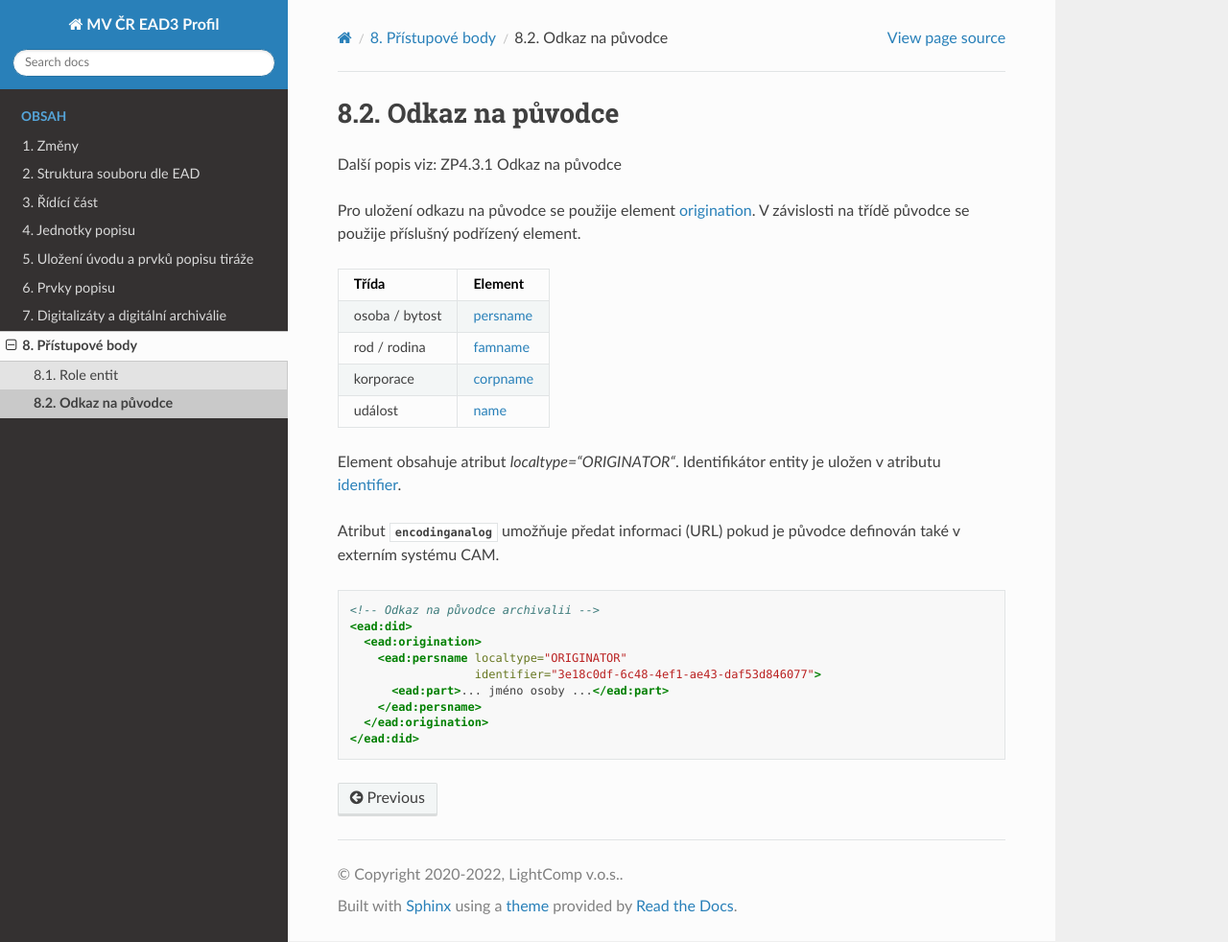
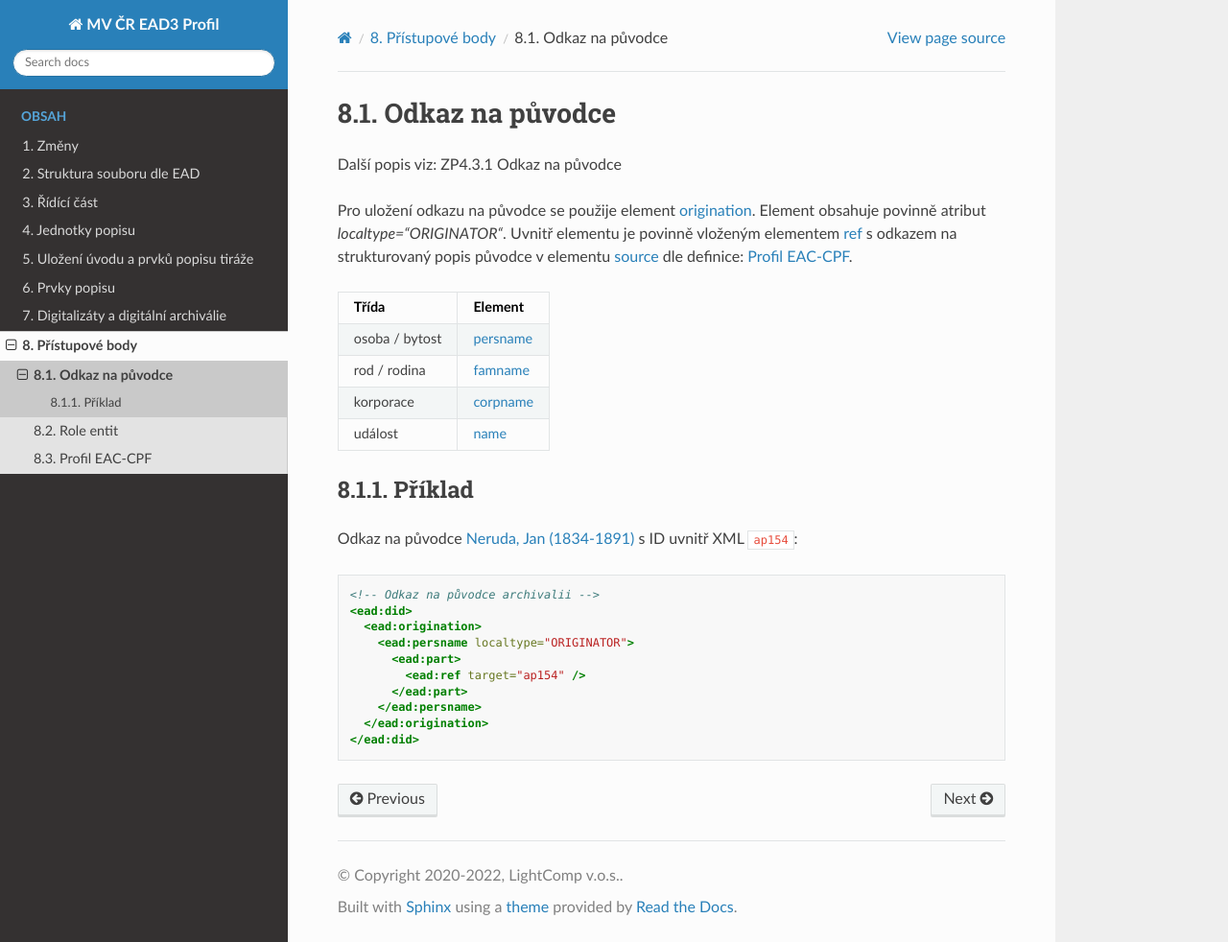
Before and after one commit to elzasw/ead3doc, a Sphinx documentation site: the page built from doc/source/prist-body/puvodce.rst, in a window 1280 px wide and 982 px high. Shown: the whole window at 96% size. Built offline with Sphinx 7.4.7 and the Read the Docs theme 2.0.0, drawn with Linux system fonts in a browser that asks for light colours.

Commit message:
Prepracovani roli entit a zavedeni popisu pomoci EAC-CPF

```diff
--- a/doc/source/archdesc/jp-charakteristika.rst
+++ b/doc/source/archdesc/jp-charakteristika.rst
@@ -13,6 +13,7 @@ s hodnotou atributů:
  - ``coverage="whole"``
 
 Jedná se o prvky popisu:
+
  - :ref:`ead_item_types_druharch`
  - :ref:`ead_item_types_pocet`
  - :ref:`ead_item_types_rozmery`
--- a/doc/source/prist-body/puvodce.rst
+++ b/doc/source/prist-body/puvodce.rst
@@ -8,7 +8,13 @@ Další popis viz: ZP4.3.1 Odkaz na původce
 
 Pro uložení odkazu na původce se použije element
 `origination <http://www.loc.gov/ead/EAD3taglib/EAD3.html#elem-origination>`_.
-V závislosti na třídě původce se použije příslušný podřízený element.
+Element obsahuje povinně atribut `localtype="ORIGINATOR"`.
+Uvnitř elementu je povinně vloženým elementem
+`ref <http://www.loc.gov/ead/EAD3taglib/EAD3.html#elem-ref>`_
+s odkazem na strukturovaný popis původce v elementu
+`source <http://www.loc.gov/ead/EAD3taglib/EAD3.html#elem-source>`_
+dle definice: :ref:`ead_ap_eac_cpf`.
+
 
 =====================  ==============
 Třída                  Element
@@ -19,21 +25,22 @@ Třída                  Element
  událost               `name <http://www.loc.gov/ead/EAD3taglib/EAD3.html#elem-name>`_
 =====================  ==============
 
-Element obsahuje atribut `localtype="ORIGINATOR"`. Identifikátor
-entity je uložen v atributu `identifier <http://www.loc.gov/ead/EAD3taglib/EAD3.html#attr-identifier>`_.
 
-Atribut :token:`encodinganalog` umožňuje předat informaci (URL) pokud
-je původce definován také v externím systému CAM.
+Příklad
+===========
 
+Odkaz na původce :ref:`Neruda, Jan (1834-1891) <ead_ap_eac_cpf_priklad>`
+s ID uvnitř XML ``ap154``:
 
 .. code-block:: xml
 
     <!-- Odkaz na původce archivalii -->
     <ead:did>
       <ead:origination>
-        <ead:persname localtype="ORIGINATOR"
-                      identifier="3e18c0df-6c48-4ef1-ae43-daf53d846077">
-          <ead:part>... jméno osoby ...</ead:part>
+        <ead:persname localtype="ORIGINATOR">
+          <ead:part>
+            <ead:ref target="ap154" />
+          </ead:part>
         </ead:persname>
       </ead:origination>
     </ead:did>
--- a/doc/source/zmeny.rst
+++ b/doc/source/zmeny.rst
@@ -37,3 +37,6 @@ Březen 2022
  * přidání prvku popisu: :ref:`ead_item_types_orientace`
  * přidání prvku popisu: :ref:`ead_item_types_technika`
  * změna způsobu uvádění EJ v pomůcce: :ref:`ead_archdesc_physdescstruct`, nově: ``otherphysdescstructuredtype="UNIT_TYPE"``
+ * popis původců a entit pomocí EAC-CPF: :ref:`ead_ap_eac_cpf`
+ * změna způsobu uložení: :ref:`ead_ap_originator`
+ * změna způsobu uložení: :ref:`ead_ap_relation`
```
Also changed, not shown: doc/source/prist-body.rst (+12 -6 lines), doc/source/prist-body/eac-cpf.rst (added, +66 -0 lines), doc/source/prist-body/role-entit.rst (+103 -6 lines), doc/source/prvky-popisu/souradnice.rst (+15 -7 lines).
